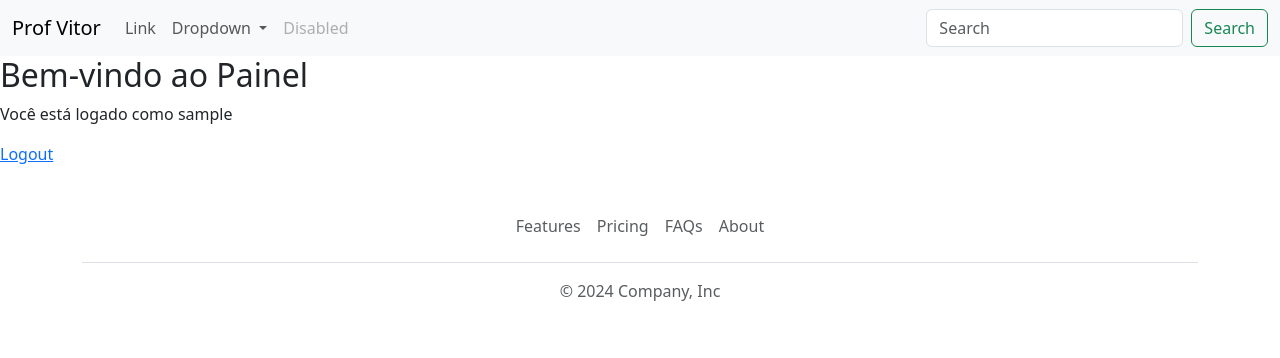
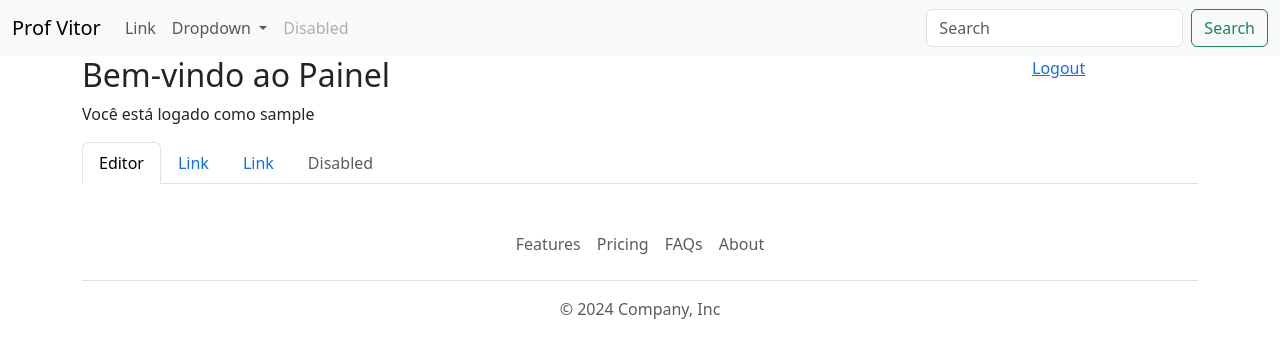
Before and after one commit to vtr57/profvitor, a Django app: page /painel/ in a window 1280 px wide. Shown: the top 358 px of the page. Run offline with Django 5.2, Linux system fonts and the light colour scheme; the visitor is signed in with stand-in values (Sample User, id 1); some libraries are stand-ins or nearby versions.

Commit message:
arrumando postdetail.

```diff
--- a/blog/templates/blog/painel.html
+++ b/blog/templates/blog/painel.html
@@ -1,6 +1,32 @@
 {% extends "blog/base.html" %}
 {% block content %}
-<h2>Bem-vindo ao Painel</h2>
-<p>Você está logado como {{ request.user.username }}</p>
-<a href="{% url 'logout' %}">Logout</a>
+<div class="container-sm">
+    <div class="row">
+        <div class="col-10">
+            <h2>Bem-vindo ao Painel</h2>
+        </div>
+        <div class="col-2">
+            <a href="{% url 'logout' %}">Logout</a>
+        </div>
+    </div>
+    <div class="row">
+        <div class="col">
+            <p>Você está logado como {{ request.user.username }}</p>
+        </div>
+    </div>
+    <ul class="nav nav-tabs">
+        <li class="nav-item">
+          <a class="nav-link active" aria-current="page" href="{% url 'post_edit' %}">Editor</a>
+        </li>
+        <li class="nav-item">
+            <a class="nav-link" href="#">Link</a>
+        </li>
+        <li class="nav-item">
+            <a class="nav-link" href="#">Link</a>
+        </li>
+        <li class="nav-item">
+            <a class="nav-link disabled" href="#" tabindex="-1" aria-disabled="true">Disabled</a>
+        </li>
+    </ul>
+</div>
 {% endblock content %}
--- a/blog/urls.py
+++ b/blog/urls.py
@@ -7,4 +7,5 @@ urlpatterns = [
     path('painel/', views.painel_view, name='painel'),
     path('login/', views.login_view, name='login'),
     path('logout/', views.logout_view, name='logout'),
+    path('post_edit/', views.post_edit, name='post_edit'),
 ]
--- a/blog/views.py
+++ b/blog/views.py
@@ -36,3 +36,6 @@ def painel_view(request):
 def logout_view(request):
     logout(request)
     return redirect('login')
+
+def post_edit(request):
+    return render(request, 'post_edit.html')
```
Also changed, not shown: blog/templates/blog/post_detail.html (+4 -4 lines), blog/templates/blog/post_edit.html (+2 -10 lines).
